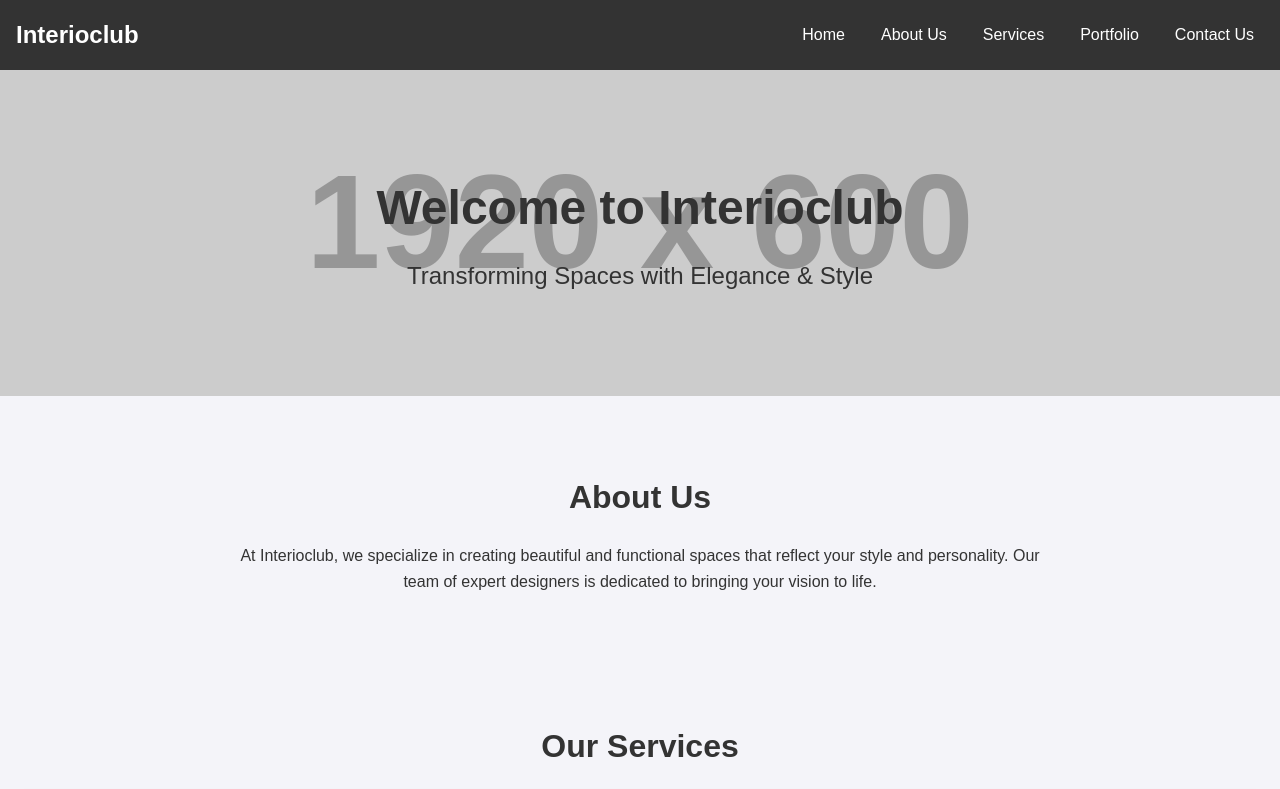
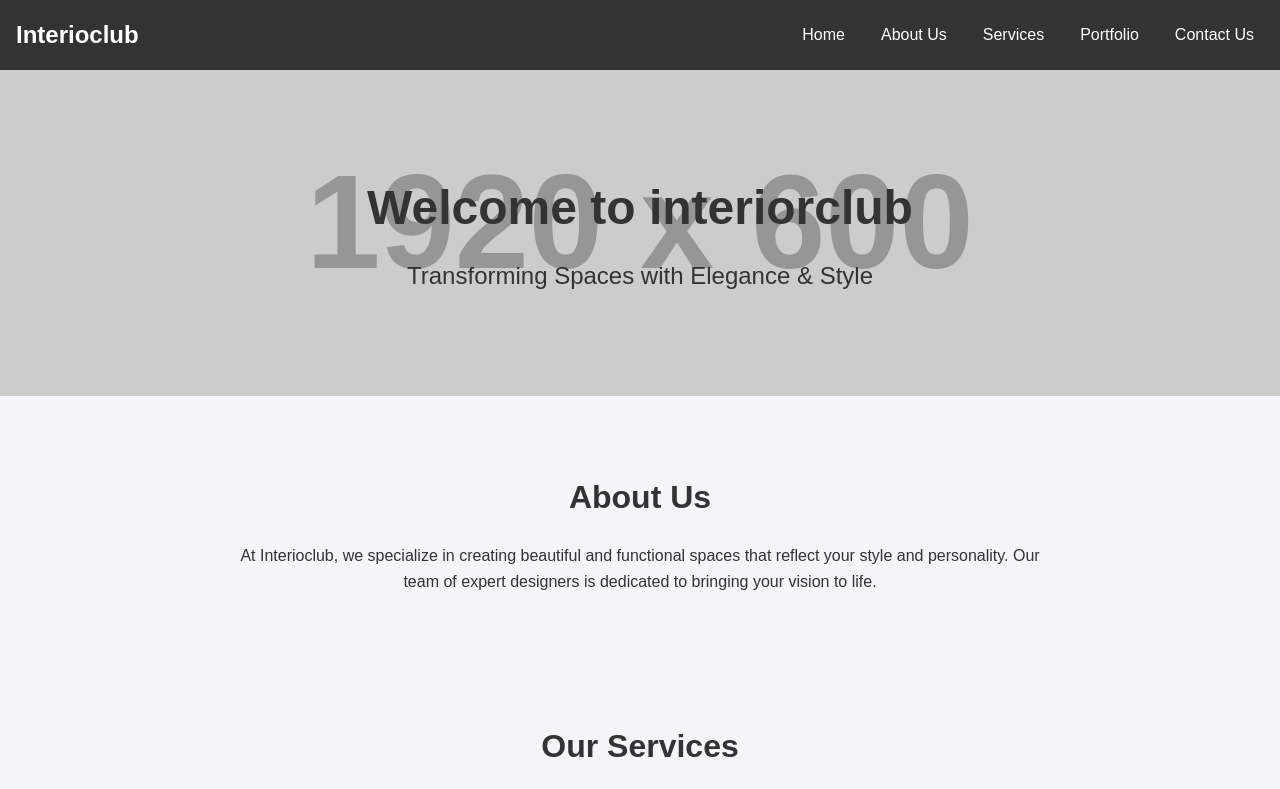
Before and after one commit to HBNakum/interioclub-website, a plain HTML site: page index.html in a window 1280 px wide. Shown: the top 789 px of the page. Drawn offline with Linux system fonts and the light colour scheme; placeholder pictures from the web are drawn by us; files whose address does not match are found by name.

Commit message:
Update index.html

```diff
--- a/index.html
+++ b/index.html
@@ -24,7 +24,7 @@
 
     <!-- Hero Section -->
     <section id="home" class="hero">
-        <h1>Welcome to Interioclub</h1>
+        <h1>Welcome to interiorclub</h1>
         <p>Transforming Spaces with Elegance & Style</p>
     </section>
 
```
